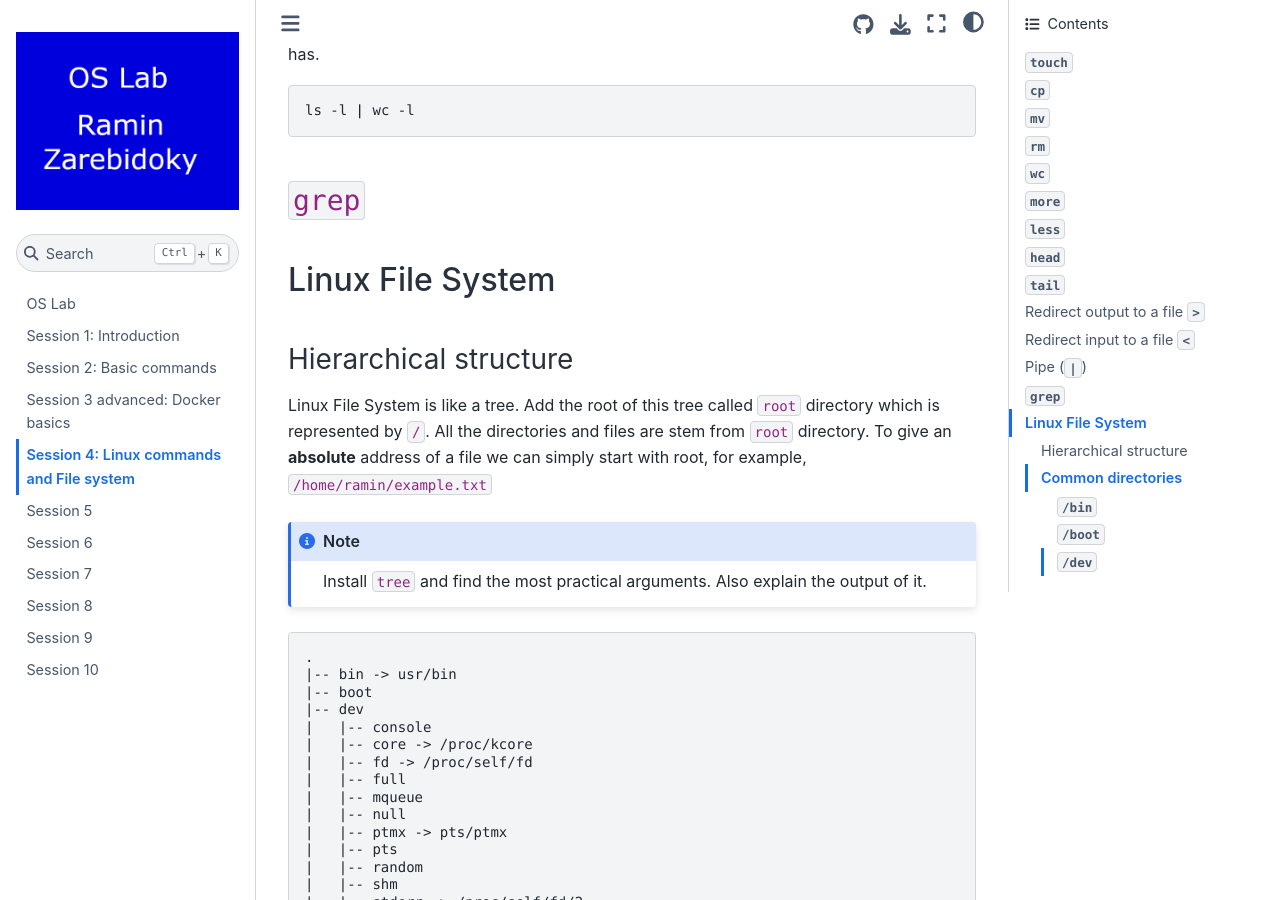
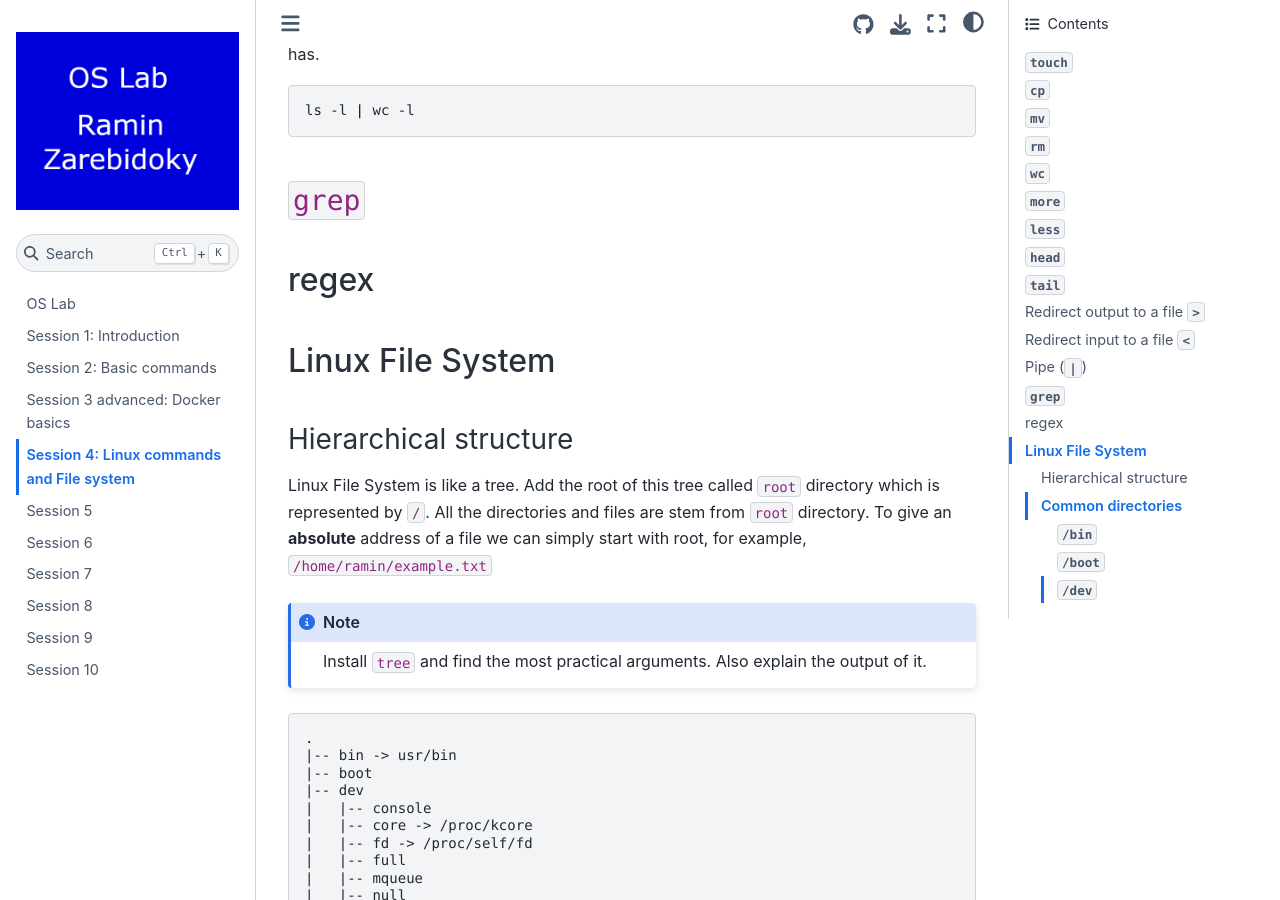
Before and after one commit to LiterallyTheOne/os_lab, a Jupyter Book: the page built from docs/session_4.md, in a window 1280 px wide and 900 px high, scrolled down 3613 px. Built offline with Jupyter Book 1.0.4 settings and Sphinx 7.4.7 and the Sphinx Book theme 1.1.4, drawn with Linux system fonts in a browser that asks for light colours.

Commit message:
Add regex

````diff
--- a/docs/session_4.md
+++ b/docs/session_4.md
@@ -162,6 +162,8 @@ ls -l | wc -l
 ```
 
 ## `grep`
+
+## regex
 
 ## Linux File System
 
````
